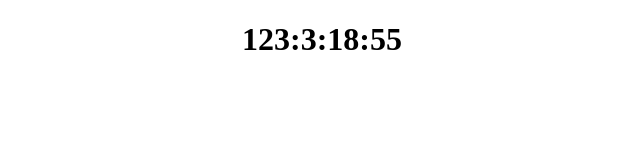
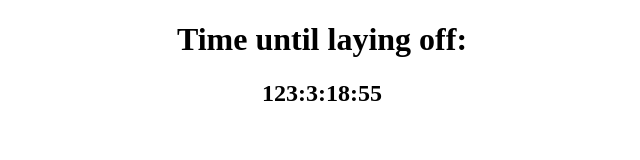
Before and after one commit to AlexManSup/alaunert.dev, a plain HTML site: page index.html in a window 1280 px wide. Shown: the whole page, without its empty margins (318-958 px from the left). Drawn offline with Linux system fonts and the light colour scheme.

Commit message:
Small updates and autodeployment test

```diff
--- a/index.html
+++ b/index.html
@@ -9,7 +9,8 @@
   </head>
   <body>
     <div>
-      <h1 class="timer"></h1>
+      <h1> Time until laying off:</h1>
+      <h2 class="timer"></h1>
     </div>
     <script src="JS/script.js"></script>
   </body>
```
Also changed, not shown: JS/script.js (+9 -8 lines).
